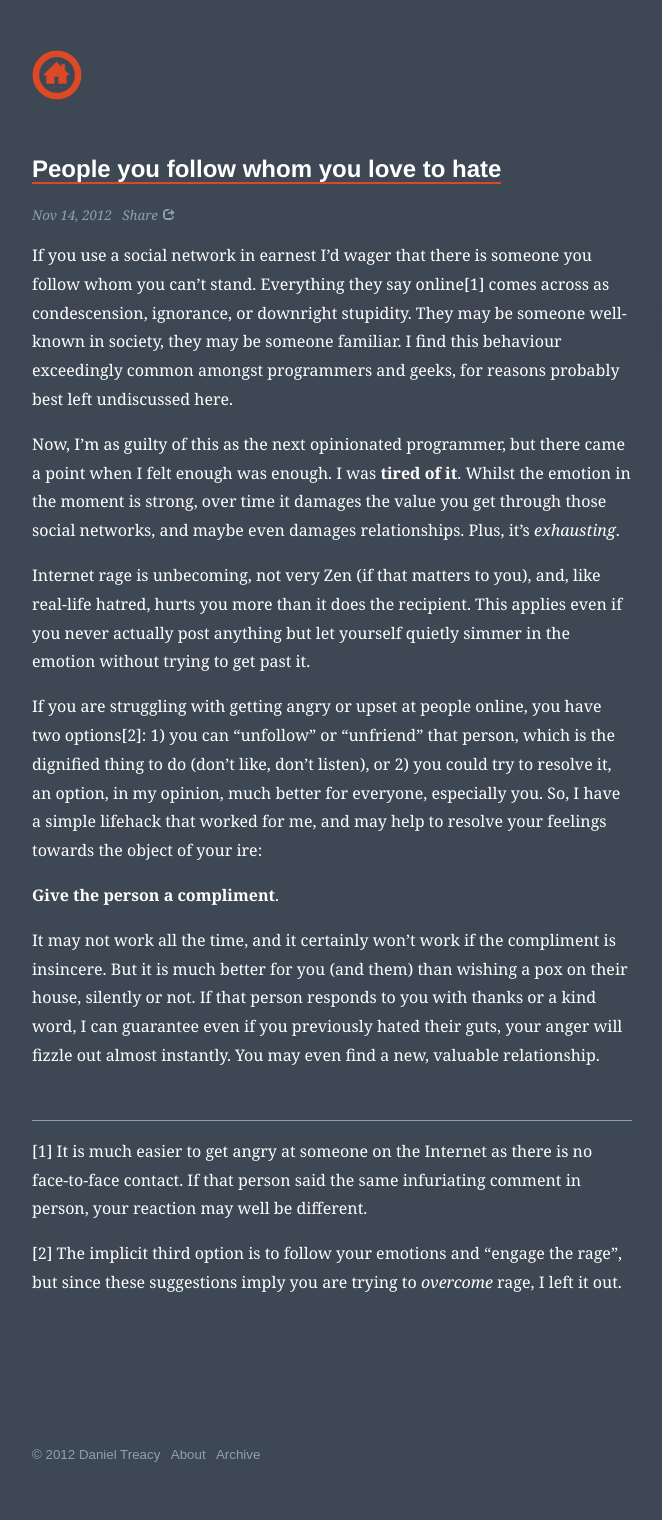
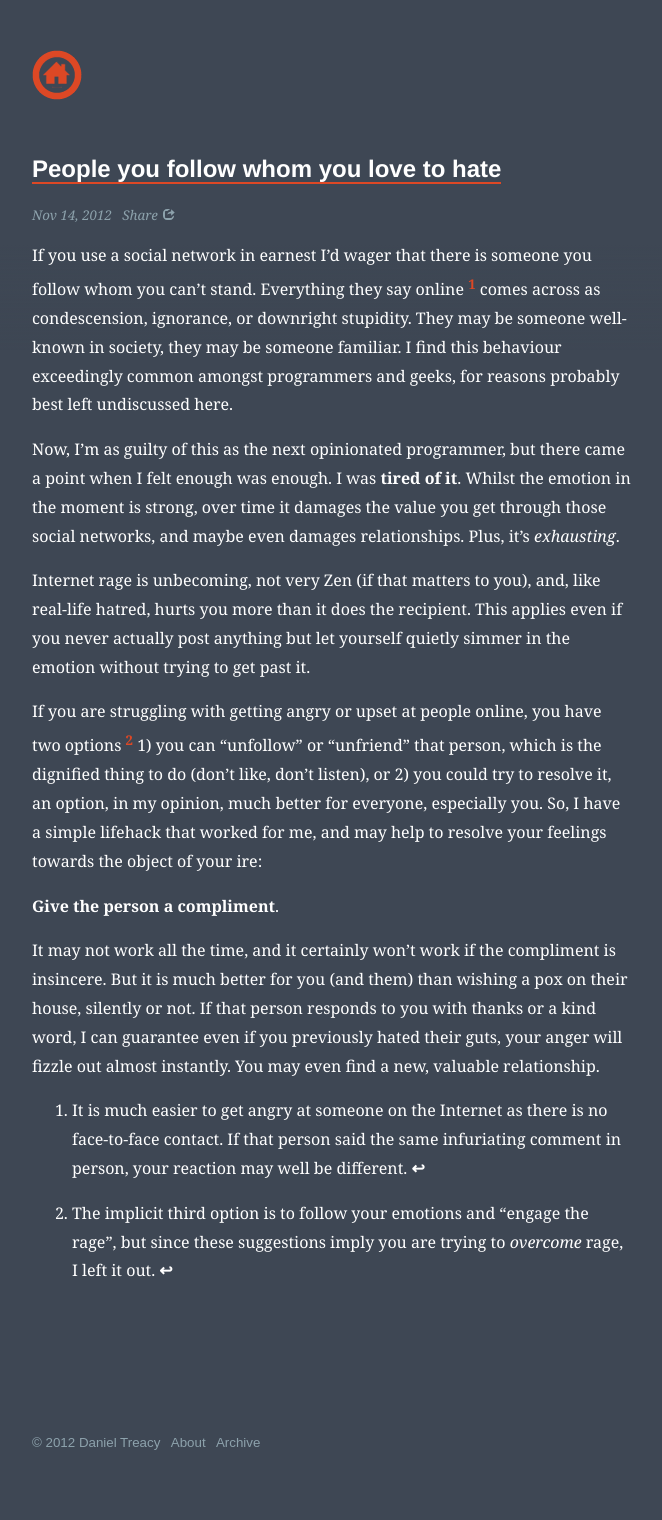
Before and after one commit to danieltreacy/danieltreacy.github.com, a Jekyll site: the page built from _posts/2012-11-14-people-you-love-to-hate.md, in a window 1280 px wide. Shown: the whole page, without its empty margins (308-970 px from the left). Built offline with Jekyll 4.4.1, drawn with Linux system fonts in a browser that asks for light colours; comment, search, counter and statistics services are not loaded.

Commit message:
Fixed footnotes hack breaking capitalization by using maruku-style footnotes

```diff
--- a/_posts/2012-11-14-people-you-love-to-hate.md
+++ b/_posts/2012-11-14-people-you-love-to-hate.md
@@ -3,21 +3,19 @@ layout: post
 title: People you follow whom you love to hate
 ---
 
-If you use a social network in earnest I'd wager that there is someone you follow whom you can't stand. Everything they say online[1] comes across as condescension, ignorance, or downright stupidity. They may be someone well-known in society, they may be someone familiar. I find this behaviour exceedingly common amongst programmers and geeks, for reasons probably best left undiscussed here.
+If you use a social network in earnest I'd wager that there is someone you follow whom you can't stand. Everything they say online [^1] comes across as condescension, ignorance, or downright stupidity. They may be someone well-known in society, they may be someone familiar. I find this behaviour exceedingly common amongst programmers and geeks, for reasons probably best left undiscussed here.
 
 Now, I'm as guilty of this as the next opinionated programmer, but there came a point when I felt enough was enough. I was **tired of it**. Whilst the emotion in the moment is strong, over time it damages the value you get through those social networks, and maybe even damages relationships. Plus, it's *exhausting*.
 
 Internet rage is unbecoming, not very Zen (if that matters to you), and, like real-life hatred, hurts you more than it does the recipient. This applies even if you never actually post anything but let yourself quietly simmer in the emotion without trying to get past it.
 
-If you are struggling with getting angry or upset at people online, you have two options[2]: 1) you can "unfollow" or "unfriend" that person, which is the dignified thing to do (don't like, don't listen), or 2) you could try to resolve it, an option, in my opinion, much better for everyone, especially you. So, I have a simple lifehack that worked for me, and may help to resolve your feelings towards the object of your ire:
+If you are struggling with getting angry or upset at people online, you have two options [^2] 1) you can "unfollow" or "unfriend" that person, which is the dignified thing to do (don't like, don't listen), or 2) you could try to resolve it, an option, in my opinion, much better for everyone, especially you. So, I have a simple lifehack that worked for me, and may help to resolve your feelings towards the object of your ire:
 
 **Give the person a compliment**.
 
 It may not work all the time, and it certainly won't work if the compliment is insincere. But it is much better for you (and them) than wishing a pox on their house, silently or not. If that person responds to you with thanks or a kind word, I can guarantee even if you previously hated their guts, your anger will fizzle out almost instantly. You may even find a new, valuable relationship.
 
 
-* * *
+[^1]: It is much easier to get angry at someone on the Internet as there is no face-to-face contact. If that person said the same infuriating comment in person, your reaction may well be different.
 
-[1] It is much easier to get angry at someone on the Internet as there is no face-to-face contact. If that person said the same infuriating comment in person, your reaction may well be different.
-
-[2] The implicit third option is to follow your emotions and "engage the rage", but since these suggestions imply you are trying to *overcome* rage, I left it out.
+[^2]: The implicit third option is to follow your emotions and "engage the rage", but since these suggestions imply you are trying to *overcome* rage, I left it out.
--- a/stylesheets/v2.css
+++ b/stylesheets/v2.css
@@ -158,8 +158,3 @@ hr {
     background-color: #8da2ac;
     margin-top: 50px;
 }
-
-p span {
-    vertical-align: super;
-    font-size: 70%;
-}
```
Also changed, not shown: _config.yml (line endings or trailing spaces).
